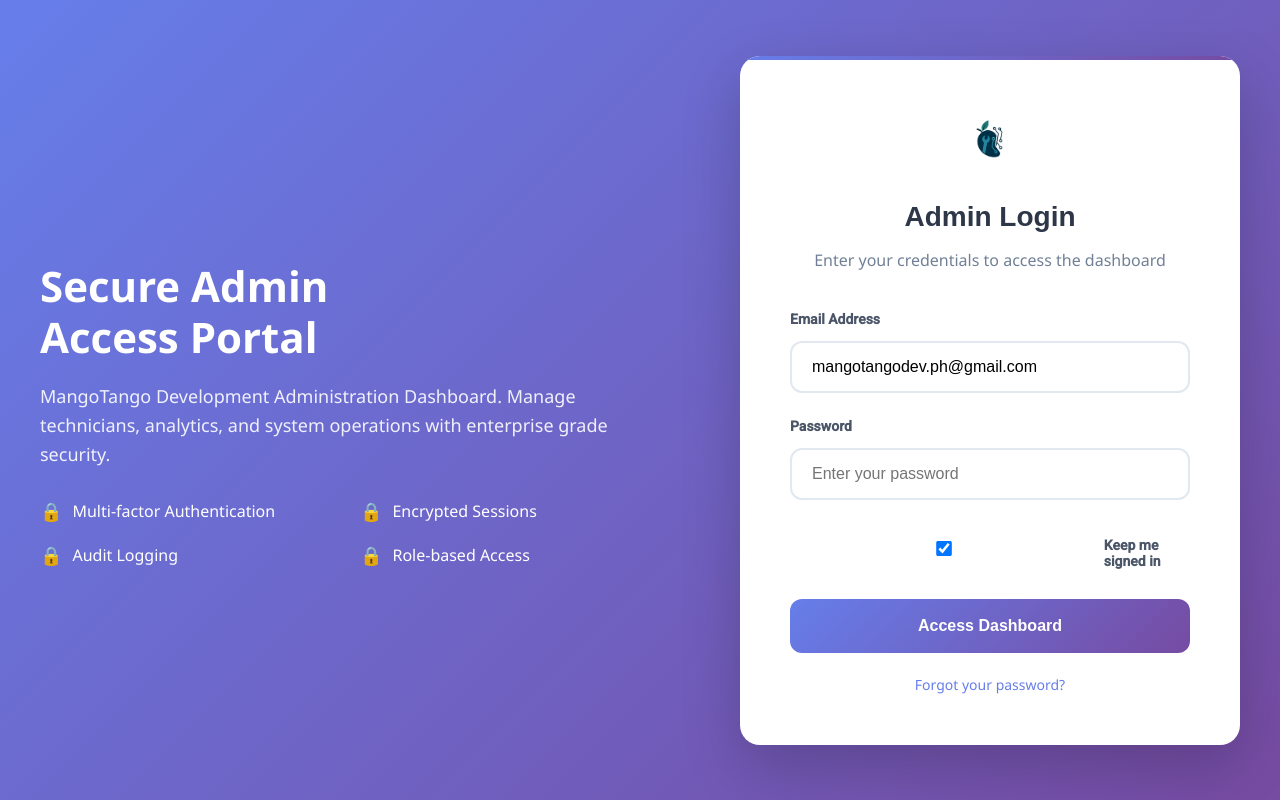
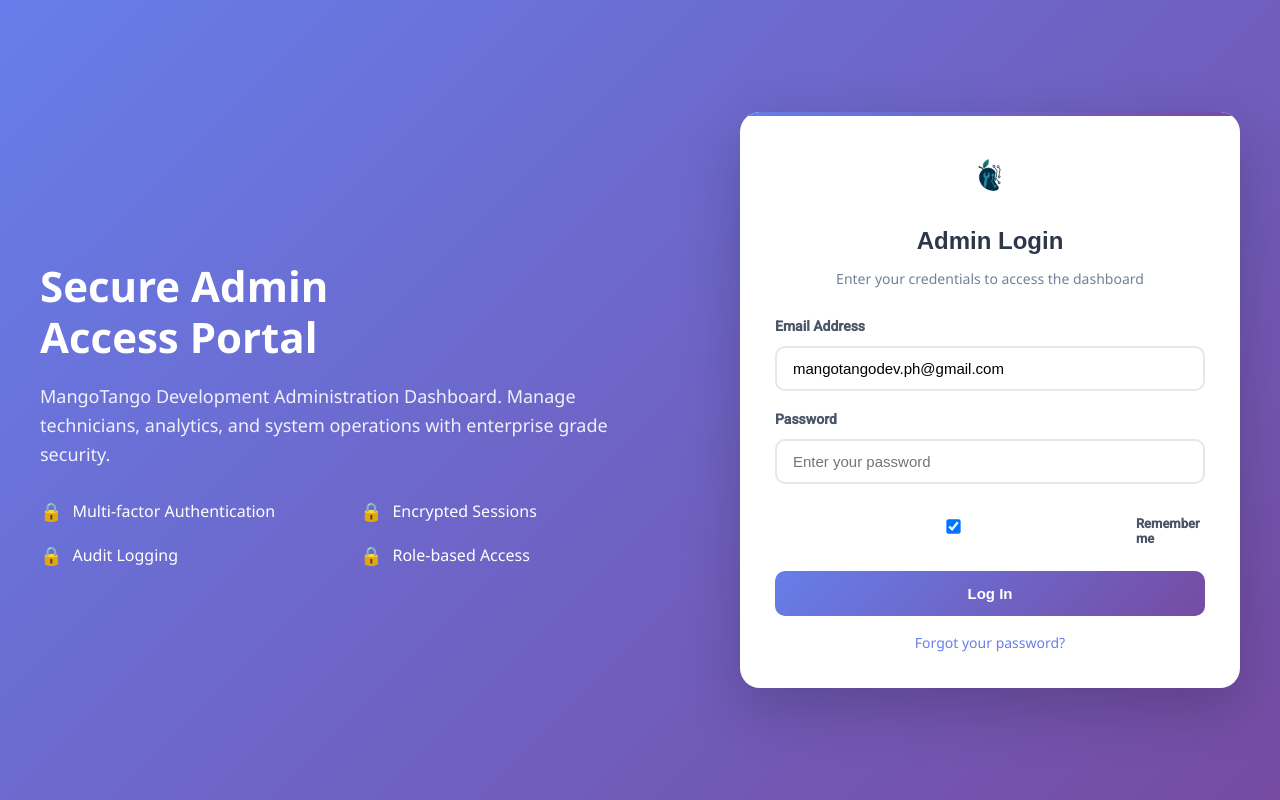
Before and after one commit to Vierathiaf/WebAdmin_MangoTango, a plain HTML site: page admin-login.html in a window 1280 px wide. Drawn offline with Linux system fonts and the light colour scheme; no server answers.

Commit message:
🔧 Fix login panel height and checkbox positioning
✨ UI Improvements:
• Reduced login panel height for better proportions
• Smaller padding and spacing for compact design
• Fixed checkbox alignment to left side
• Changed button text back to 'Log In'
• Updated checkbox text to 'Remember me'

📐 Size Adjustments:
• Login panel: 50px → 35px padding
• Max height: 550px for better proportions
• Logo: 70px → 60px for compact header
• Form spacing: Reduced margins throughout
• Button padding: 18px → 14px

Perfect login panel size and positioning! ✅

```diff
--- a/admin-login.html
+++ b/admin-login.html
@@ -69,10 +69,11 @@
     .login-panel {
       background: white;
       border-radius: 20px;
-      padding: 50px;
+      padding: 35px;
       box-shadow: 0 20px 60px rgba(0, 0, 0, 0.2);
       position: relative;
       overflow: hidden;
+      max-height: 550px;
     }
 
     .login-panel::before {
@@ -87,45 +88,45 @@
 
     .login-header {
       text-align: center;
-      margin-bottom: 40px;
+      margin-bottom: 30px;
     }
 
     .login-logo {
-      width: 70px;
-      height: 70px;
-      margin-bottom: 20px;
+      width: 60px;
+      height: 60px;
+      margin-bottom: 15px;
     }
 
     .login-title {
-      font-size: 28px;
+      font-size: 24px;
       font-weight: 700;
       color: #2d3748;
-      margin-bottom: 10px;
+      margin-bottom: 8px;
     }
 
     .login-subtitle {
       color: #718096;
-      font-size: 16px;
+      font-size: 14px;
     }
 
     .form-group {
-      margin-bottom: 25px;
+      margin-bottom: 20px;
     }
 
     .form-group label {
       display: block;
       font-weight: 600;
       color: #4a5568;
-      margin-bottom: 8px;
+      margin-bottom: 6px;
       font-size: 14px;
     }
 
     .form-group input {
       width: 100%;
-      padding: 15px 20px;
+      padding: 12px 16px;
       border: 2px solid #e2e8f0;
-      border-radius: 12px;
-      font-size: 16px;
+      border-radius: 10px;
+      font-size: 15px;
       transition: all 0.3s ease;
       box-sizing: border-box;
     }
@@ -139,17 +140,18 @@
     .checkbox-container {
       display: flex;
       align-items: center;
-      margin-bottom: 30px;
+      justify-content: flex-start;
+      margin-bottom: 25px;
     }
 
     .checkbox-container input {
-      margin-right: 10px;
-      transform: scale(1.2);
+      margin-right: 8px;
+      transform: scale(1.1);
     }
 
     .checkbox-container label {
       color: #4a5568;
-      font-size: 14px;
+      font-size: 13px;
     }
 
     .login-button {
@@ -157,13 +159,13 @@
       background: linear-gradient(135deg, #667eea 0%, #764ba2 100%);
       color: white;
       border: none;
-      padding: 18px;
-      border-radius: 12px;
-      font-size: 16px;
+      padding: 14px;
+      border-radius: 10px;
+      font-size: 15px;
       font-weight: 600;
       cursor: pointer;
       transition: all 0.3s ease;
-      margin-bottom: 20px;
+      margin-bottom: 15px;
     }
 
     .login-button:hover {
@@ -193,7 +195,8 @@
       }
 
       .login-panel {
-        padding: 30px;
+        padding: 25px;
+        max-height: none;
       }
 
       .login-hero {
@@ -249,11 +252,11 @@
 
         <div class="checkbox-container">
           <input type="checkbox" id="remember" checked>
-          <label for="remember">Keep me signed in</label>
+          <label for="remember">Remember me</label>
         </div>
 
         <button type="submit" class="login-button">
-          Access Dashboard
+          Log In
         </button>
       </form>
 
```
